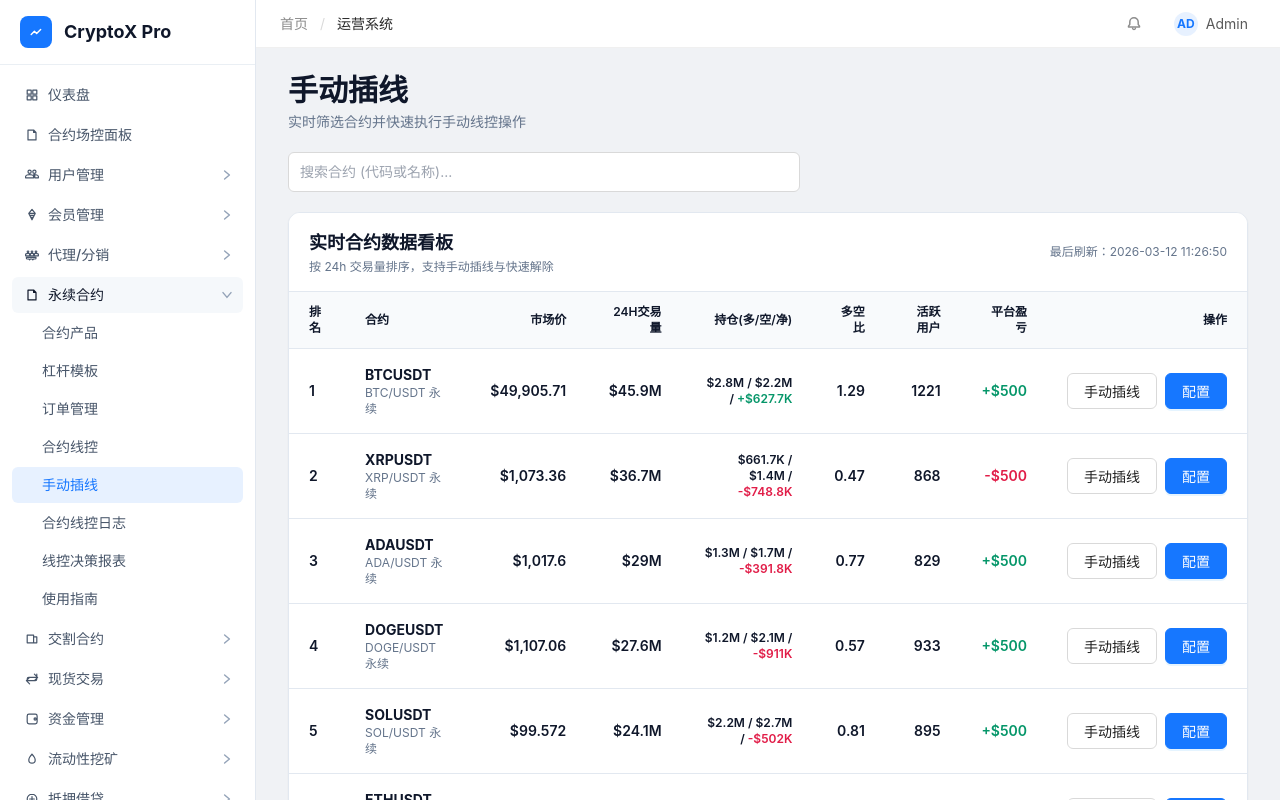
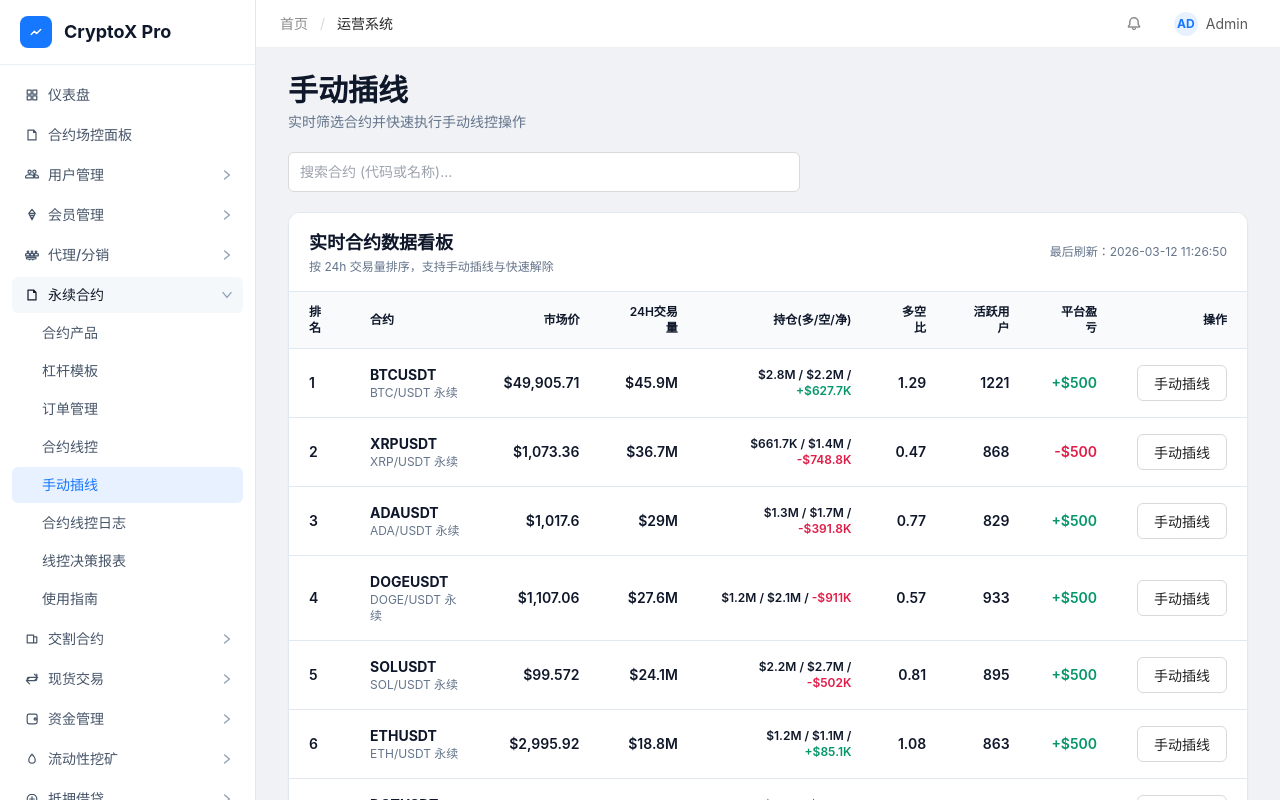
Before and after one commit to gloopai/fex-admin, a Vue app: page /perpetual/manual-line in a window 1280 px wide. Built offline with nearby package versions, Linux system fonts and the light colour scheme.

Commit message:
feat: udpate

```diff
--- a/src/pages/perpetual/PerpetualManualLinePage.vue
+++ b/src/pages/perpetual/PerpetualManualLinePage.vue
@@ -588,7 +588,7 @@ const handleMfaVerify = async (code) => {
                   <div class="flex items-center justify-end gap-2">
                     <button type="button" class="ant-btn !h-9 !px-4" @click="openManualLine(contract.id)">手动插线</button>
                     <button v-if="isManualActive(contract.id)" type="button" class="ant-btn !h-9 !px-4" @click="requestRemoveManualLine(contract.id)">解除</button>
-                    <button type="button" class="ant-btn ant-btn-primary !h-9 !px-4" @click="openConfig(contract.id)">配置</button>
+                    <!-- <button type="button" class="ant-btn ant-btn-primary !h-9 !px-4" @click="openConfig(contract.id)">配置</button> -->
                   </div>
                 </td>
               </tr>
```
